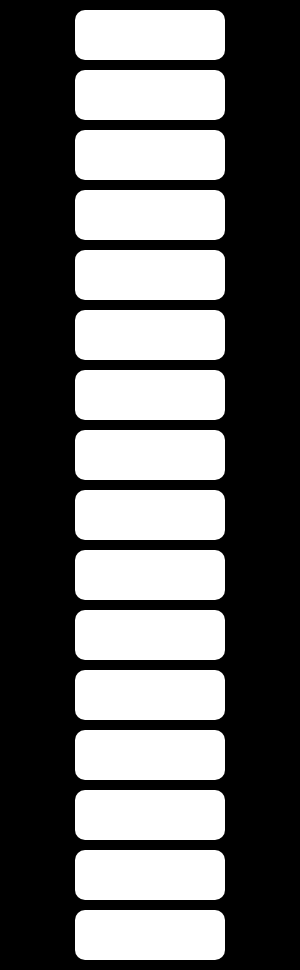
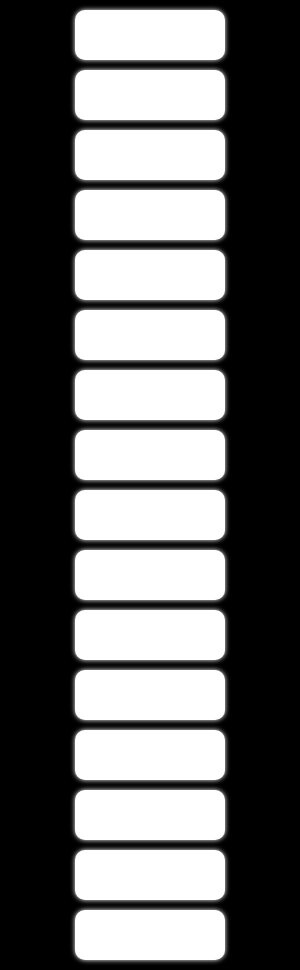
Before and after one commit to Aadityajoshi151/Keybar, an Electron app: page src/index.html in a window 300 px wide. Drawn offline with Linux system fonts and the light colour scheme.

Commit message:
add box shadow

```diff
--- a/src/stylesheet.css
+++ b/src/stylesheet.css
@@ -6,6 +6,7 @@ h1 {
 }
 .segment {
   background-color: white;
+  box-shadow: 0 0 5px white;
   height: 50px;
   width: 150px;
   margin: 10px;
```
